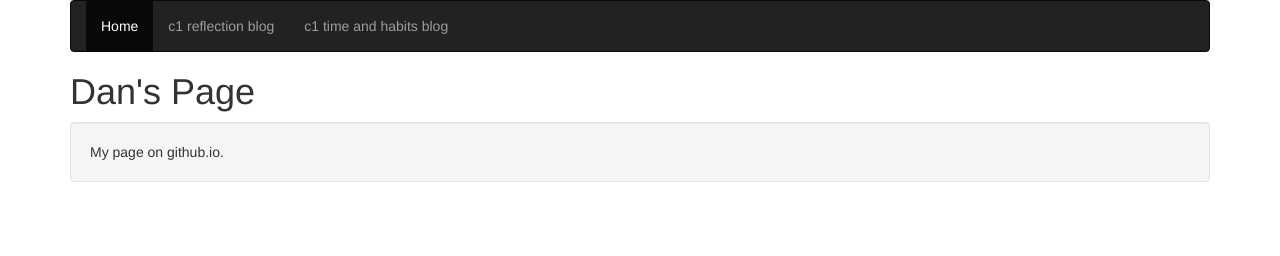
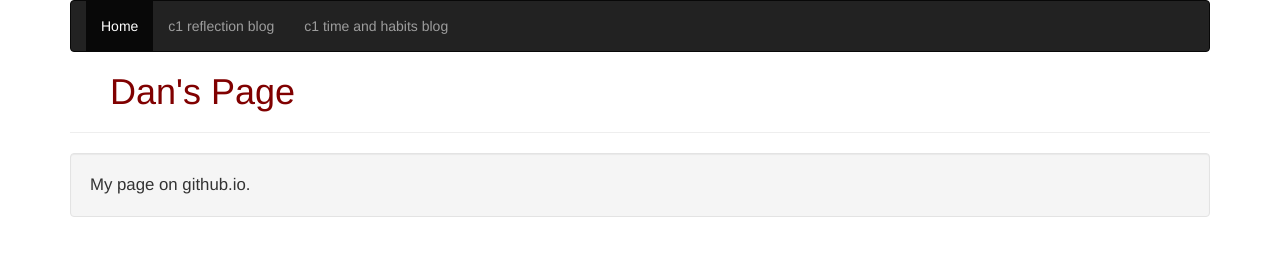
Before and after one commit to danielkermode/danielkermode.github.io, a plain HTML site: page index.html in a window 1280 px wide. Drawn offline with nearby package versions, Linux system fonts and the light colour scheme.

Commit message:
main page

```diff
--- a/index.html
+++ b/index.html
@@ -4,6 +4,16 @@
     <title>Dan's Page </title>
     <meta name="viewport" charset="UTF-8" content="width=device-width, initial-scale=1.0">
     <link href="https://maxcdn.bootstrapcdn.com/bootstrap/3.3.6/css/bootstrap.min.css" rel="stylesheet" integrity="sha384-1q8mTJOASx8j1Au+a5WDVnPi2lkFfwwEAa8hDDdjZlpLegxhjVME1fgjWPGmkzs7" crossorigin="anonymous">
+    <style>
+    p {
+        font-size: 1.2em;
+    }
+
+    h1 {
+        color: maroon;
+        margin-left: 40px;
+    }
+    </style>
   </head>
   <body>
   <div class='container'>
@@ -19,6 +29,7 @@
     </div>
   <!--nav-->
     <h1>Dan's Page</h1>
+    <hr/>
     <p class='well'>
       My page on github.io.
     </p>
```
